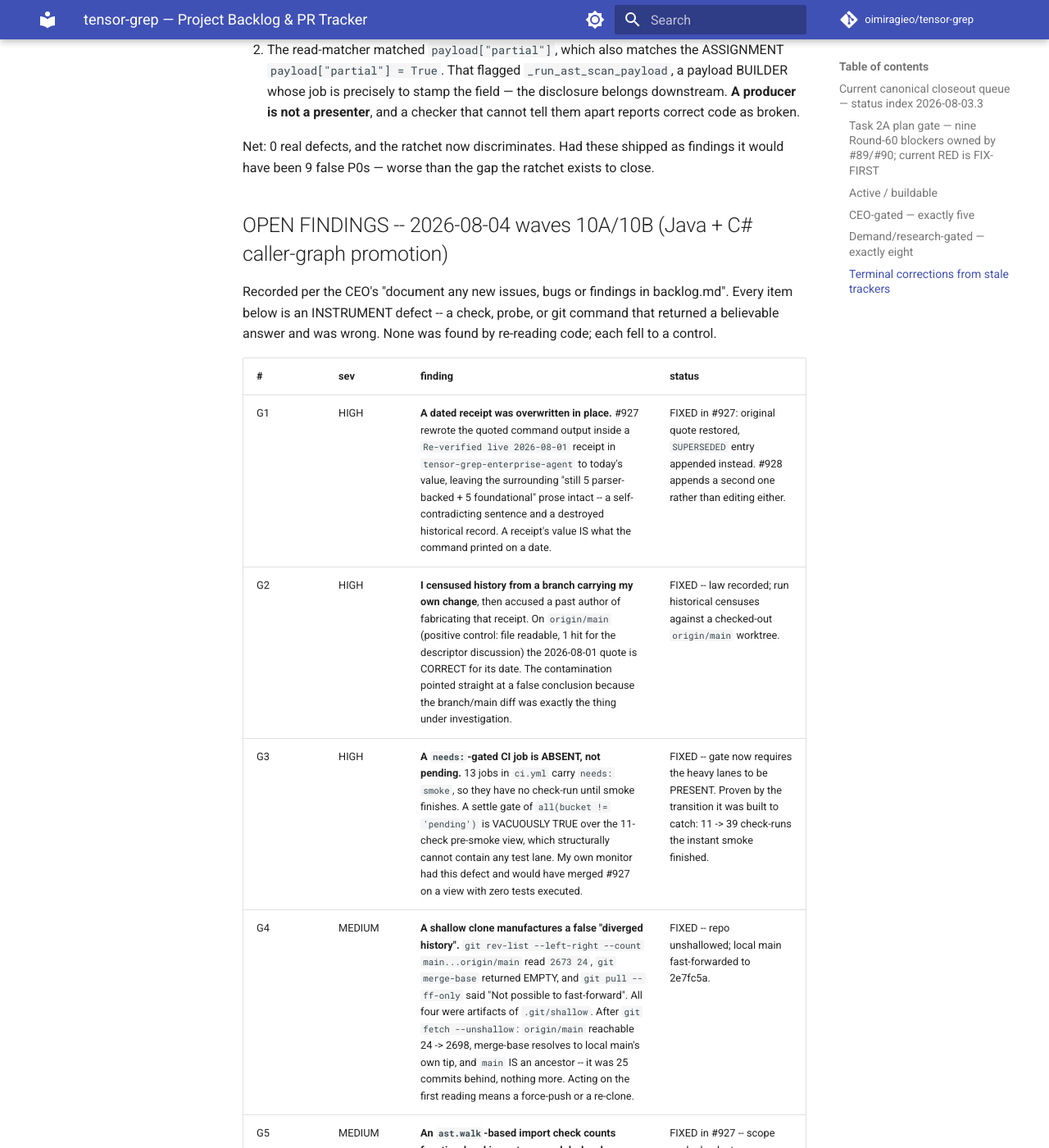
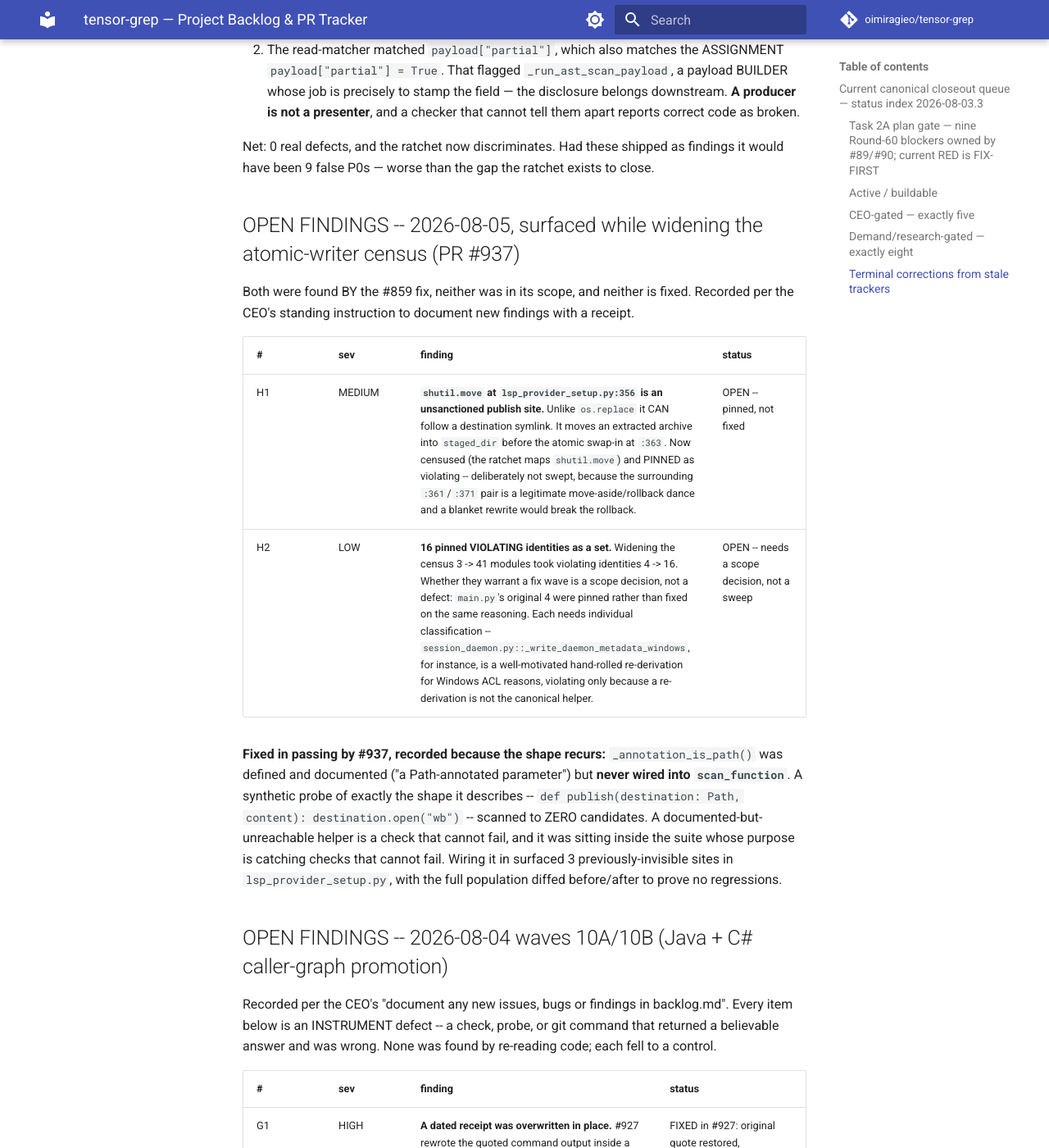
Before and after one commit to oimiragieo/tensor-grep, an MkDocs documentation site: the page built from docs/BACKLOG.md, in a window 1280 px wide and 1400 px high, scrolled down 50290 px. Shown: the whole window at 82% size. Built offline with MkDocs 1.6.1 and Material for MkDocs 9.7.7, drawn with Linux system fonts in a browser that asks for light colours; comment, search, counter and statistics services are not loaded.

Commit message:
docs: record the two findings #937 surfaced but did not fix
STEP 4's "record every new bug, finding, or deferred item with a receipt".
Both were found BY the atomic-writer census widening and neither was in its
scope, so neither is fixed.

H1 MEDIUM  shutil.move at lsp_provider_setup.py:356 is an unsanctioned
           publish site. Unlike os.replace it CAN follow a destination
           symlink. Now censused and PINNED as violating -- deliberately not
           swept, because the surrounding :361/:371 pair is a legitimate
           move-aside/rollback dance and a blanket rewrite would break the
           rollback.

H2 LOW     the 16 pinned VIOLATING identities as a set. Widening the census
           3 -> 41 modules took violating identities 4 -> 16. Whether they
           warrant a fix wave is a SCOPE DECISION, not a defect -- main.py's
           original 4 were pinned rather than fixed on the same reasoning,
           and each needs individual classification. session_daemon.py::
           _write_daemon_metadata_windows, for instance, is a well-motivated
           hand-rolled re-derivation for Windows ACL reasons, violating only
           because a re-derivation is not the canonical helper.

Also recorded (fixed by #937, kept because the shape recurs):
_annotation_is_path() was defined and documented but never wired into
scan_function. A probe of exactly the shape it describes scanned to ZERO
candidates. A documented-but-unreachable helper is a check that cannot fail
-- sitting inside the suite whose purpose is catching checks that cannot
fail.

Gates: 129 passed across backlog-tracker truth, public-docs governance, docs
coverage, board freshness.

```diff
--- a/docs/BACKLOG.md
+++ b/docs/BACKLOG.md
@@ -1274,6 +1274,24 @@ Net: 0 real defects, and the ratchet now discriminates. Had these shipped as fin
 been 9 false P0s — worse than the gap the ratchet exists to close.
 
 
+## OPEN FINDINGS -- 2026-08-05, surfaced while widening the atomic-writer census (PR #937)
+
+Both were found BY the #859 fix, neither was in its scope, and neither is fixed. Recorded per the
+CEO's standing instruction to document new findings with a receipt.
+
+| # | sev | finding | status |
+|---|---|---|---|
+| H1 | MEDIUM | **`shutil.move` at `lsp_provider_setup.py:356` is an unsanctioned publish site.** Unlike `os.replace` it CAN follow a destination symlink. It moves an extracted archive into `staged_dir` before the atomic swap-in at `:363`. Now censused (the ratchet maps `shutil.move`) and PINNED as violating -- deliberately not swept, because the surrounding `:361`/`:371` pair is a legitimate move-aside/rollback dance and a blanket rewrite would break the rollback. | OPEN -- pinned, not fixed |
+| H2 | LOW | **16 pinned VIOLATING identities as a set.** Widening the census 3 -> 41 modules took violating identities 4 -> 16. Whether they warrant a fix wave is a scope decision, not a defect: `main.py`'s original 4 were pinned rather than fixed on the same reasoning. Each needs individual classification -- `session_daemon.py::_write_daemon_metadata_windows`, for instance, is a well-motivated hand-rolled re-derivation for Windows ACL reasons, violating only because a re-derivation is not the canonical helper. | OPEN -- needs a scope decision, not a sweep |
+
+**Fixed in passing by #937, recorded because the shape recurs:** `_annotation_is_path()` was defined
+and documented ("a Path-annotated parameter") but **never wired into `scan_function`**. A synthetic
+probe of exactly the shape it describes -- `def publish(destination: Path, content):
+destination.open("wb")` -- scanned to ZERO candidates. A documented-but-unreachable helper is a check
+that cannot fail, and it was sitting inside the suite whose purpose is catching checks that cannot
+fail. Wiring it in surfaced 3 previously-invisible sites in `lsp_provider_setup.py`, with the full
+population diffed before/after to prove no regressions.
+
 ## OPEN FINDINGS -- 2026-08-04 waves 10A/10B (Java + C# caller-graph promotion)
 
 Recorded per the CEO's "document any new issues, bugs or findings in backlog.md". Every item
```
